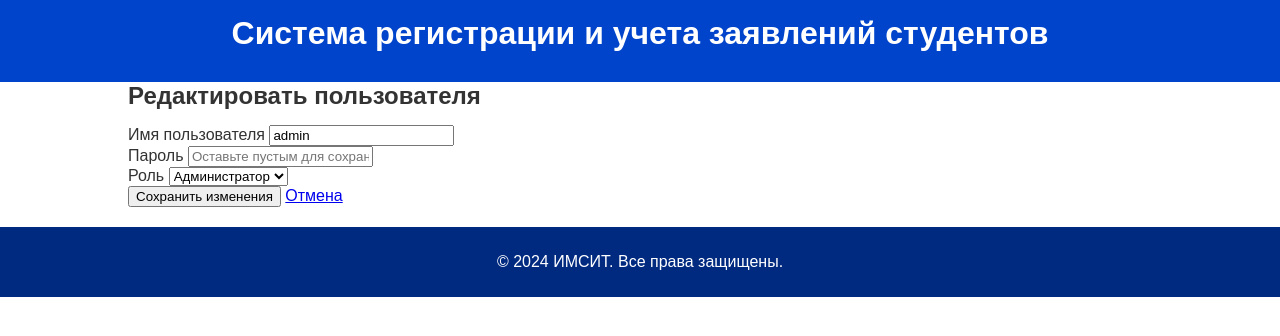
After one commit to ParkourJohnson/Kurs, a Flask app: page /admin/users/edit/1 in a window 1280 px wide. The commit adds this page. Shown: the top 336 px of the page. Run offline with Flask 3, Linux system fonts and the light colour scheme; a user stored in the database is signed in; data comes from the database, SQL or seed files in the repository; both versions use the stored data as it was after the commit.

Commit message:
admin functions

```diff
--- a/app.py
+++ b/app.py
@@ -1,4 +1,4 @@
-from models import get_user, add_user
+from models import *
 import sqlite3
 from flask import Flask, render_template, request, redirect, url_for, flash, session
 
@@ -61,5 +61,58 @@ def student_dashboard():
         return render_template("student_dashboard.html")
     return redirect(url_for("index"))
 
+@app.route("/admin/users")
+def manage_users():
+    if session.get("role") != "admin":
+        return redirect(url_for("index"))
+    users = get_all_users()
+    return render_template("admin_users.html", users=users)
+
+@app.route("/admin/users/add", methods=["GET", "POST"])
+def add_user_page():
+    if session.get("role") != "admin":
+        return redirect(url_for("index"))
+
+    if request.method == "POST":
+        username = request.form.get("username")
+        password = request.form.get("password")
+        role = request.form.get("role")
+
+        if add_user(username, password, role):
+            flash("Пользователь добавлен!", "success")
+            return redirect(url_for("manage_users"))
+        else:
+            flash("Ошибка: пользователь с таким именем уже существует.", "danger")
+    return render_template("add_user.html")
+
+@app.route("/admin/users/edit/<int:user_id>", methods=["GET", "POST"])
+def edit_user_page(user_id):
+    if session.get("role") != "admin":
+        return redirect(url_for("index"))
+
+    user = get_user_by_id(user_id)
+    if not user:
+        flash("Пользователь не найден.", "danger")
+        return redirect(url_for("manage_users"))
+
+    if request.method == "POST":
+        username = request.form.get("username")
+        password = request.form.get("password")
+        role = request.form.get("role")
+
+        update_user(user_id, username, password, role)
+        flash("Данные пользователя обновлены.", "success")
+        return redirect(url_for("manage_users"))
+    return render_template("edit_user.html", user=user)
+
+@app.route("/admin/users/delete/<int:user_id>")
+def delete_user_page(user_id):
+    if session.get("role") != "admin":
+        return redirect(url_for("index"))
+
+    delete_user(user_id)
+    flash("Пользователь удален.", "info")
+    return redirect(url_for("manage_users"))
+
 if __name__ == "__main__":
     app.run(debug=True)
--- a/models.py
+++ b/models.py
@@ -21,3 +21,41 @@ def add_user(username, password, role):
     finally:
         conn.close()
     return True
+
+def get_all_users():
+    """Получить список всех пользователей."""
+    conn = sqlite3.connect(DB_PATH)
+    cursor = conn.cursor()
+    cursor.execute("SELECT id, username, role FROM users")
+    users = cursor.fetchall()
+    conn.close()
+    return users
+
+def get_user_by_id(user_id):
+    """Получить данные пользователя по ID."""
+    conn = sqlite3.connect(DB_PATH)
+    cursor = conn.cursor()
+    cursor.execute("SELECT id, username, role FROM users WHERE id = ?", (user_id,))
+    user = cursor.fetchone()
+    conn.close()
+    return user
+
+def update_user(user_id, username, password, role):
+    """Обновить данные пользователя."""
+    conn = sqlite3.connect(DB_PATH)
+    cursor = conn.cursor()
+    cursor.execute("""
+        UPDATE users
+        SET username = ?, password = ?, role = ?
+        WHERE id = ?
+    """, (username, password, role, user_id))
+    conn.commit()
+    conn.close()
+
+def delete_user(user_id):
+    """Удалить пользователя."""
+    conn = sqlite3.connect(DB_PATH)
+    cursor = conn.cursor()
+    cursor.execute("DELETE FROM users WHERE id = ?", (user_id,))
+    conn.commit()
+    conn.close()
--- a/templates/admin_dashboard.html
+++ b/templates/admin_dashboard.html
@@ -7,5 +7,6 @@
     <h2>Добро пожаловать, администратор!</h2>
     <p>Здесь вы можете управлять системой.</p>
     <a href="{{ url_for('logout') }}">Выйти</a>
+    <a href="{{ url_for('manage_users') }}">Управление пользователями</a>
 </div>
 {% endblock %}
--- /dev/null
+++ b/templates/edit_user.html
@@ -0,0 +1,29 @@
+{% extends "base.html" %}
+
+{% block title %}Редактировать пользователя{% endblock %}
+
+{% block content %}
+<div class="container">
+    <h2>Редактировать пользователя</h2>
+    <form method="POST">
+        <div class="form-group">
+            <label for="username">Имя пользователя</label>
+            <input type="text" id="username" name="username" class="form-control" value="{{ user[1] }}" required>
+        </div>
+        <div class="form-group">
+            <label for="password">Пароль</label>
+            <input type="password" id="password" name="password" class="form-control" placeholder="Оставьте пустым для сохранения текущего">
+        </div>
+        <div class="form-group">
+            <label for="role">Роль</label>
+            <select id="role" name="role" class="form-control">
+                <option value="admin" {% if user[2] == 'admin' %}selected{% endif %}>Администратор</option>
+                <option value="staff" {% if user[2] == 'staff' %}selected{% endif %}>Сотрудник</option>
+                <option value="student" {% if user[2] == 'student' %}selected{% endif %}>Студент</option>
+            </select>
+        </div>
+        <button type="submit" class="btn btn-success">Сохранить изменения</button>
+        <a href="{{ url_for('manage_users') }}" class="btn btn-secondary">Отмена</a>
+    </form>
+</div>
+{% endblock %}
```
Also changed, not shown: p.py (added, +21 -0 lines), templates/add_user.html (added, +28 -0 lines), templates/admin_users.html (added, +33 -0 lines), imsit.db.
